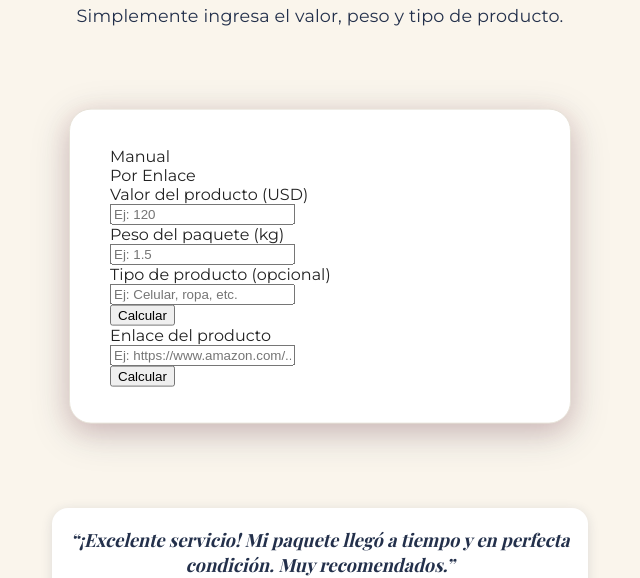
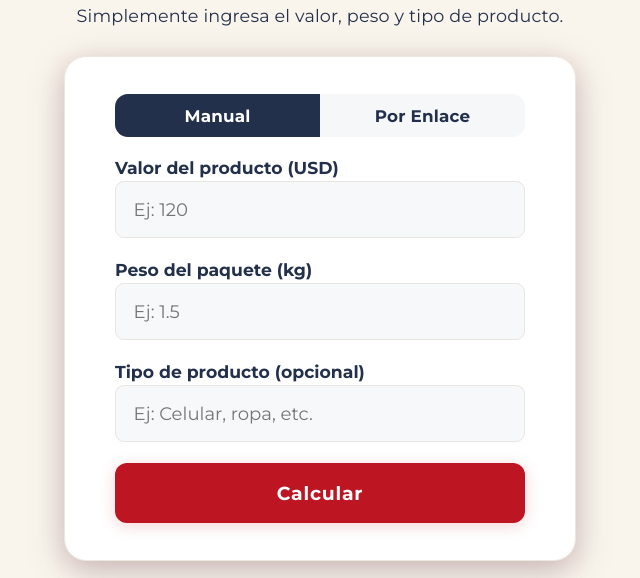
Before and after one commit to Will16090102/SEADEMO1, a plain HTML site: page index.html in a window 1280 px wide. Shown: the part 224-802 px from the top of the page, without its empty margins (320-960 px from the left). Drawn offline with nearby package versions, Linux system fonts and the light colour scheme.

Commit message:
Update index.html

```diff
--- a/index.html
+++ b/index.html
@@ -15,8 +15,8 @@
       --color-dark: #23304b;
       --color-bg: #faf5ec;
       --color-card: #fff;
-      --color-border: #ebebeb;
-      --shadow-card: 0 18px 40px 0 rgba(34, 48, 75, 0.18), 0 3px 22px 0 rgba(190,21,34,0.09);
+      --color-border: #ece7df;
+      --shadow-card: 0 18px 40px 0 rgba(34, 48, 75, 0.17), 0 3px 22px 0 rgba(190,21,34,0.10);
       --shadow-card-strong: 0 10px 38px 0 rgba(34,48,75,0.21), 0 7px 24px rgba(190,21,34,0.13);
       --radius-card: 22px;
       --color-green: #25D366;
@@ -84,27 +84,30 @@
       letter-spacing: 0.01em;
     }
     /* CENTRADO ABSOLUTO CALCULADORA */
-    .calculator-center-container {
+    .calculadora-layout {
+      display: flex;
+      justify-content: center;
+      align-items: flex-start;
       position: relative;
       width: 100vw;
-      height: 420px;
-      min-height: 370px;
+      min-height: 400px;
+      margin-bottom: 38px;
+      z-index: 2;
+    }
+    .calculator-center-container {
+      width: 100%;
       display: flex;
-      align-items: center;
+      align-items: flex-start;
       justify-content: center;
-      z-index: 2;
-      margin-bottom: 32px;
-      pointer-events: none;
     }
     .calculator-wrapper {
-      pointer-events: auto;
       background: var(--color-card);
       border-radius: var(--radius-card);
       box-shadow: var(--shadow-card-strong);
-      border: 1.9px solid #e7e2d8;
+      border: 1.9px solid var(--color-border);
       padding: 2.35rem 2.5rem 2.2rem 2.5rem;
-      max-width: 420px;
-      min-width: 290px;
+      max-width: 430px;
+      min-width: 300px;
       width: 100%;
       text-align: left;
       display: flex;
@@ -112,42 +115,38 @@
       align-items: stretch;
       justify-content: center;
       margin: 0 auto;
-      transition: box-shadow 0.35s, transform 0.35s;
-      position: absolute;
-      left: 50%;
-      top: 50%;
-      transform: translate(-50%,-50%);
       z-index: 3;
       animation: fadeInUp 0.7s;
+      transition: box-shadow 0.35s, transform 0.35s;
     }
     .calculator-wrapper:focus-within, .calculator-wrapper:hover {
       box-shadow: 0 18px 44px 0 rgba(190,21,34,0.17), 0 12px 33px 0 rgba(34,48,75,0.17);
-      transform: translate(-50%,-50%) scale(1.018);
+      transform: scale(1.018);
     }
     /* PANEL RESUMEN FLOTANTE */
     .resume-float-container {
-      position: absolute;
-      top: 0; left: 50%; height: 100%;
+      position: relative;
       width: 0;
-      overflow: visible;
+      height: 0;
       display: flex;
       align-items: flex-start;
       justify-content: flex-start;
       z-index: 5;
-      pointer-events: none;
     }
     .resume-float-container.visible {
-      width: 450px;
+      width: 430px;
+      height: auto;
+      min-height: 0;
       pointer-events: all;
     }
     .resume-section {
       background: var(--color-card);
       border-radius: var(--radius-card);
       box-shadow: var(--shadow-card-strong);
-      border: 1.9px solid #e2dcd0;
+      border: 2.5px solid #be1522;
       padding: 2.3rem 1.2rem 2.3rem 1.2rem;
       max-width: 410px;
-      min-width: 300px;
+      min-width: 290px;
       width: 400px;
       text-align: left;
       display: flex;
@@ -156,17 +155,16 @@
       justify-content: center;
       opacity: 0;
       pointer-events: none;
-      transform: translate(60px, 30px) scale(0.96);
+      transform: translateX(80px) scale(0.97);
       transition: opacity 0.6s, transform 0.8s cubic-bezier(.48,-0.01,.41,1.18);
       position: absolute;
-      left: 35px; top: 0;
+      left: 36px; top: 0;
       z-index: 12;
-      border-left: 5px solid #be1522;
     }
     .resume-section.visible {
       opacity: 1;
       pointer-events: auto;
-      transform: translate(0,0) scale(1);
+      transform: translateX(0) scale(1);
       transition-delay: 0s;
       animation: fadeInRight 0.9s cubic-bezier(.48,-0.01,.41,1.18);
       display: flex;
@@ -208,7 +206,7 @@
     }
     .highlight-value {
       font-size: 1.37rem;
-      color: var(--color-primary-dark);
+      color: var(--color-primary-dark, #be1522);
       font-weight: bold;
       letter-spacing: 0.01em;
     }
@@ -258,6 +256,124 @@
     @keyframes pulseWsp {
       0%,100%{filter:brightness(1);}
       50%{filter:brightness(1.5);}
+    }
+    /* FORMULARIO */
+    .tabs {
+      display: flex;
+      width: 100%;
+      margin-bottom: 1.25rem;
+      background: #f6f7f9;
+      border-radius: 13px;
+      overflow: hidden;
+      max-width: 410px;
+      margin-left: auto;
+      margin-right: auto;
+    }
+    .tab {
+      flex: 1 1 0;
+      text-align: center;
+      padding: 0.7rem 0;
+      cursor: pointer;
+      transition: all 0.28s;
+      font-size: 1.05rem;
+      font-family: 'Montserrat', Arial, sans-serif;
+      color: var(--color-dark);
+      background: #f6f7f9;
+      border: none;
+      outline: none;
+      font-weight: 700;
+      letter-spacing: 0.01em;
+    }
+    .tab.active {
+      background: var(--color-dark);
+      color: #fff;
+      font-weight: bold;
+      box-shadow: 0 3px 12px rgba(34,48,75,0.09);
+    }
+    .tab-content { display: none; }
+    .tab-content.active { display: block; }
+    .form-section {
+      display: flex;
+      flex-direction: column;
+      align-items: center;
+      background: none;
+      border-radius: 0;
+      width: 100%;
+      max-width: 410px;
+      margin: 0 auto;
+    }
+    .form-inner {
+      width: 100%;
+      max-width: 410px;
+      padding: 0;
+      display: flex;
+      flex-direction: column;
+      align-items: stretch;
+    }
+    .form-group {
+      margin-bottom: 1.18rem;
+      width: 100%;
+    }
+    .label-container {
+      display: flex;
+      align-items: center;
+      margin-bottom: 0.18rem;
+      font-family: 'Montserrat', Arial, sans-serif;
+    }
+    label {
+      font-weight: 700;
+      color: var(--color-dark);
+      font-size: 1.08rem;
+      margin-right: 5px;
+    }
+    input[type="number"], input[type="text"] {
+      width: 100%;
+      padding: 1rem 1.1rem;
+      border: 1.7px solid #e8e6e0;
+      border-radius: 9px;
+      font-size: 1.13rem;
+      background-color: #f7f8fa;
+      color: #23304b;
+      box-sizing: border-box;
+      outline: none;
+      transition: border 0.22s, box-shadow 0.22s, background 0.22s;
+      font-family: 'Montserrat', Arial, sans-serif;
+      margin-bottom: 0.15rem;
+    }
+    input[type="number"]:focus, input[type="text"]:focus {
+      border: 2px solid var(--color-dark);
+      background: #fff;
+      box-shadow: 0 2px 12px rgba(34,48,75, 0.09);
+    }
+    .form-inner button,
+    .form-inner #btn-calcular,
+    .form-inner #btn-calcular-enlace {
+      margin-top: 0.85rem;
+      margin-bottom: 0.1rem;
+      width: 100%;
+      padding: 1.15rem 0;
+      border-radius: 12px;
+      font-size: 1.18rem;
+      font-weight: bold;
+      background: var(--color-primary);
+      color: #fff;
+      border: none;
+      box-shadow: 0 3px 16px rgba(190,21,34,0.18);
+      letter-spacing: 0.04em;
+      transition: all 0.22s;
+      cursor: pointer;
+      display: block;
+      position: relative;
+      z-index: 1;
+      font-family: 'Montserrat', Arial, sans-serif;
+      outline: none;
+    }
+    .form-inner button:hover,
+    .form-inner button:focus {
+      background: #b10b17;
+      outline: 2px solid #be1522;
+      outline-offset: 2px;
+      color: #fff;
     }
     /* EXPERIENCIAS/TESTIMONIOS */
     .experiencias-box {
@@ -350,26 +466,32 @@
       .resume-section { left: 50vw; min-width: 270px;}
     }
     @media (max-width: 900px) {
+      .calculadora-layout { flex-direction: column; align-items: center;}
       .resume-section { left: 0; right: 0; margin: 0 auto;}
       .resume-float-container.visible { width: 100vw;}
       .features-row { flex-direction: column; gap: 18px;}
       .feature-card { min-width: 0; max-width: 97vw; }
       .calculator-wrapper, .resume-section { max-width: 97vw; min-width: 0; }
     }
-    @media (max-width: 650px) {
-      .calculator-center-container { height: auto; min-height: 0;}
-      .calculator-wrapper { position: static; left: unset; top: unset; transform:none;}
-      .resume-section { position: static; left: unset; top: unset; transform: translateY(20px);}
-      .resume-float-container { position: static; width: 100vw; justify-content: center;}
+    @media (max-width: 700px) {
+      .calculator-wrapper { padding: 1.2rem 0.5rem 1.2rem 0.5rem;}
+      .resume-section { padding: 1.2rem 0.3rem 1.2rem 0.3rem;}
+      .resume-section, .calculator-wrapper { max-width: 100vw;}
+      .resume-float-container { position: static; width: 100vw;}
       .resume-float-container.visible { width: 100vw;}
+    }
+    @media (max-width: 500px) {
+      .calculator-wrapper, .resume-section { border-radius: 12px;}
+      .logo-img { width: 62px;}
+      .form-inner { padding: 0;}
     }
     @keyframes fadeInUp {
       from { opacity: 0; transform: translateY(28px);}
       to   { opacity: 1; transform: translateY(0);}
     }
     @keyframes fadeInRight {
-      from { opacity: 0; transform: translate(60px,30px) scale(0.96);}
-      to   { opacity: 1; transform: translate(0,0) scale(1);}
+      from { opacity: 0; transform: translateX(80px) scale(0.97);}
+      to   { opacity: 1; transform: translateX(0) scale(1);}
     }
   </style>
 </head>
@@ -387,7 +509,8 @@
     <div class="desc">
       Simplemente ingresa el valor, peso y tipo de producto.
     </div>
-    <!-- CALCULADORA ABSOLUTAMENTE CENTRADA -->
+    <!-- CALCULADORA CENTRADA SIEMPRE -->
+    <div class="calculadora-layout">
       <div class="calculator-center-container">
         <section class="calculator-wrapper" id="calculatorWrapper">
           <nav class="tabs" aria-label="Tipo de cotización">
@@ -429,11 +552,11 @@
             </div>
           </div>
         </section>
+      </div>
       <!-- RESUMEN flotante animado al calcular -->
       <div class="resume-float-container" id="resumeFloatContainer">
         <section id="result-section" class="resume-section" aria-live="polite">
           <div class="result-title">Resumen de Cotización</div>
-          <div id="producto-info"></div>
           <div class="result-item">
             <strong>Producto:</strong>
             <span id="valor-producto">-</span>
```
Lines whose indentation alone changed are shown as unchanged.
